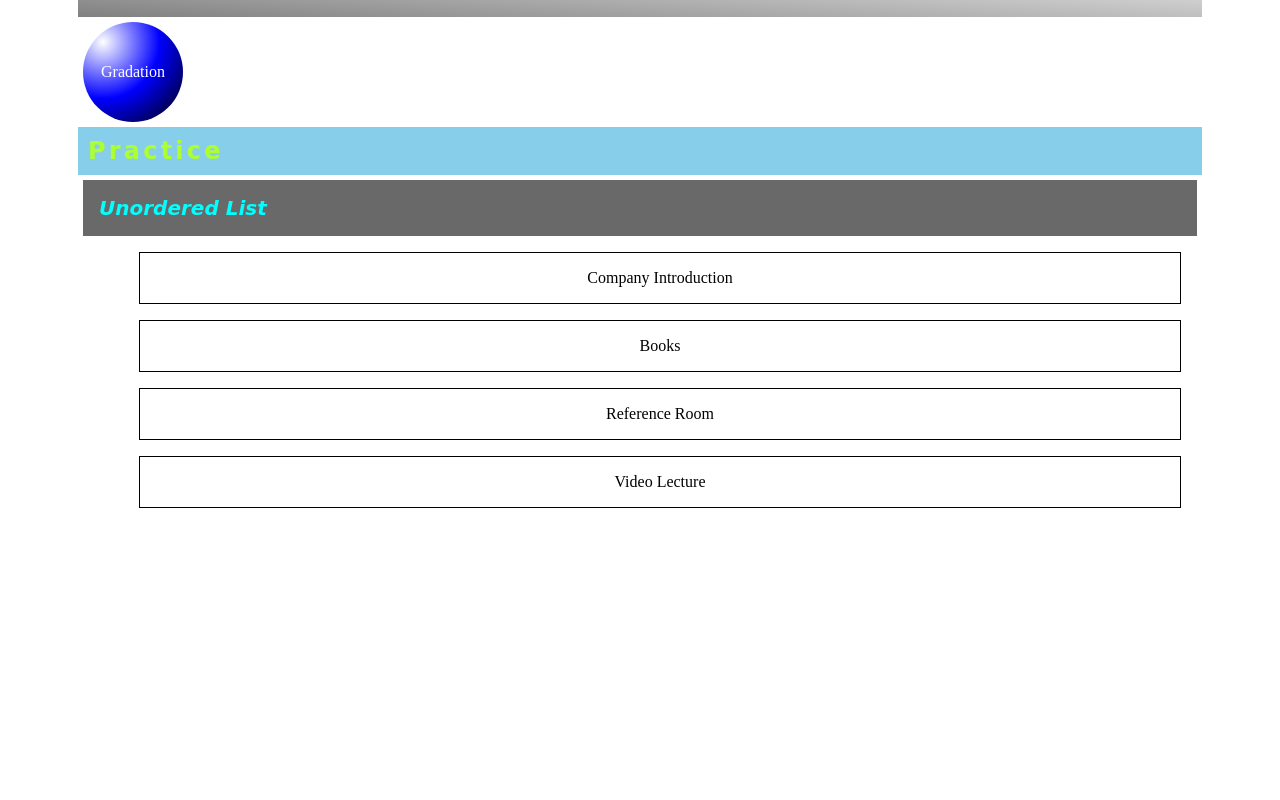
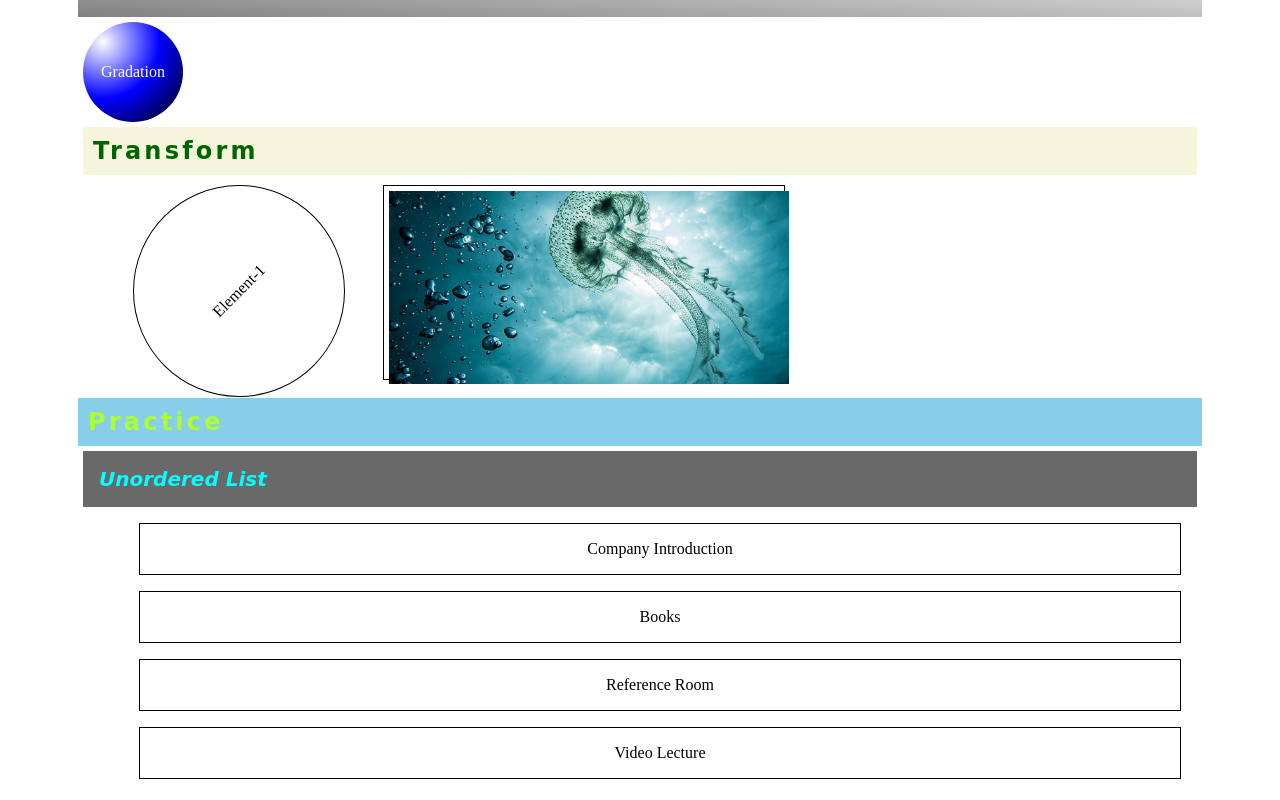
Before and after one commit to Properks/Start_Basic_of_Frontend, a plain HTML site: page About_HTML/myDoc.html in a window 1280 px wide. Shown: the part 1879-2679 px from the top of the page. Before the commit the page ends 2408 px from the top, so only its background shows below. Drawn offline with Linux system fonts and the light colour scheme; a web font is replaced by a local one.

Commit message:
How to apply transform with transform(translate, rotate) and perspective

```diff
--- a/About_HTML/myDoc.html
+++ b/About_HTML/myDoc.html
@@ -139,6 +139,16 @@
                 gradation
             </div>
         </div>
+
+        <div class="transform-container">
+            <h2>transform</h2>
+            <div class="transform-element-first">
+                element-1
+            </div>
+            <div class="transform-element-second">
+                <img class="transform-element-image" src="resource/img/element.jpg" alt="element">
+            </div>
+        </div>
     </div>
     <!-- Practice -->
     <div class="practice-container">
--- a/About_HTML/resource/css/style.css
+++ b/About_HTML/resource/css/style.css
@@ -185,6 +185,36 @@ input[id $= "video"] {
     /* Radial gradation to circle*/
 }
 
+.transform-element-first {
+    width: 200px;
+    height: 200px;
+    padding: 5px;
+    text-align: center;
+    line-height:200px;
+    display: inline-block;
+    position:absolute;
+    border: 1px solid black;
+    border-radius: 50%;
+    transform:translateX(50px) rotate(-45deg); /* translate and rotate*/
+}
+
+.transform-element-second {
+    width: 400px;
+    height: 193px;
+    display: inline-block;
+    border: 1px solid black;
+    perspective: 300px; /* Add perspective in order to add hover action */
+    transform:translateX(300px);
+}
+
+.transform-element-image {
+    width:400px;
+}
+
+.transform-element-image:hover {
+    transform: rotateX(50deg);
+}
+
 .practice {
     background-color: skyblue;
     color: greenyellow;
```
Also changed, not shown: About_HTML/resource/img/element.jpg (added).
